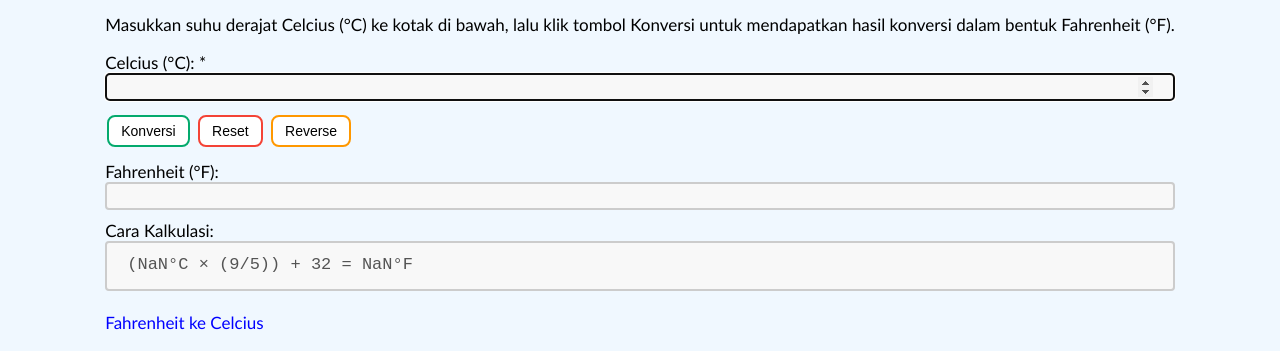
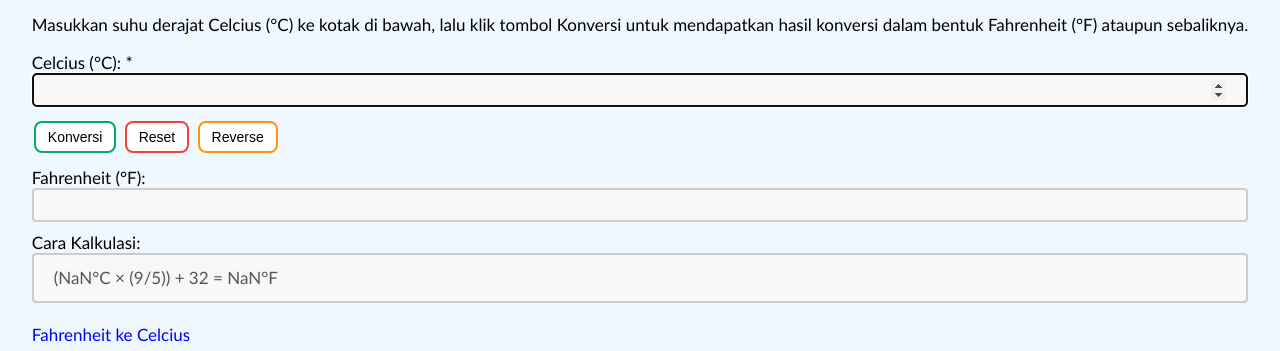
Before and after one commit to revou-fundamental-course/30-sept-24-MBLGZT12real, a plain HTML site: page index.html in a window 1280 px wide. Both pictures are taken after a click on the input "Konversi". Shown: the part 115-466 px from the top of the page. Drawn offline with Linux system fonts and the light colour scheme.

Commit message:
update before final
update before final

```diff
--- a/css/style.css
+++ b/css/style.css
@@ -22,14 +22,14 @@ textarea{
     border: 2px solid #ccc;
     border-radius: 4px;
     background-color: #f8f8f8;
-    font-size: 17px;
+    font-family: 'Calibri';
+    font-size: 18px;
     resize: none;
 }
 
 #cNilai{
     width: 100%;
-    height: 22px;
-    padding: 12px 20px;
+    padding: 5px 20px;
     box-sizing: border-box;
     border: 2px solid #ccc;
     border-radius: 4px;
@@ -39,8 +39,7 @@ textarea{
 
 #cHasil{
     width: 100%;
-    height: 22px;
-    padding: 12px 20px;
+    padding: 5px 20px;
     box-sizing: border-box;
     border: 2px solid #ccc;
     border-radius: 4px;
--- a/index.html
+++ b/index.html
@@ -20,7 +20,7 @@
     <main>
         <section>
             <article>
-                <p>Masukkan suhu derajat Celcius (&deg;C) ke kotak di bawah, lalu klik tombol Konversi untuk mendapatkan hasil konversi dalam bentuk Fahrenheit (&deg;F).</p>
+                <p>Masukkan suhu derajat Celcius (&deg;C) ke kotak di bawah, lalu klik tombol Konversi untuk mendapatkan hasil konversi dalam bentuk Fahrenheit (&deg;F) ataupun sebaliknya.</p>
             </article>
 
             <!--<form name="konversi" onsubmit="konversi()">-->
--- a/js/script.js
+++ b/js/script.js
@@ -8,12 +8,12 @@ function konversi(){
         alert("Input Harus Terisi dan Angka!");
     }else{
         if(conve == "C2F"){
-            let hasil = ((9/5) * nilai) + 32;
-            document.getElementById("cHasil").value = parseFloat(hasil);
+            let hasil = parseFloat(((9/5) * nilai) + 32).toFixed(2);
+            document.getElementById("cHasil").value = parseFloat(hasil).toFixed(2);
             document.getElementById("cFormula").innerHTML = '('+nilai+'&deg;C &times; (9/5)) + 32 = '+hasil+'&deg;F';
         }else{
-            let hasil = (5/9) * (nilai - 32);
-            document.getElementById("cHasil").value = parseFloat(hasil);
+            let hasil = parseFloat((5/9) * (nilai - 32)).toFixed(2);
+            document.getElementById("cHasil").value = parseFloat(hasil).toFixed(2);
             document.getElementById("cFormula").innerHTML = '(5/9) &times; ('+nilai+'&deg;C - 32) = '+hasil+'&deg;F';
         }
 
@@ -25,12 +25,6 @@ function reset(){
     document.getElementById("cNilai").value = "";
     document.getElementById("cHasil").value = "";
     document.getElementById("cFormula").innerHTML = "";
-    document.getElementById("cHitungan").value = "C2F";
-    document.getElementById("nNilai").innerHTML = "Celcius (&deg;C): *";
-    document.getElementById("nHasil").innerHTML = "Fahrenheit (&deg;F):";
-    document.getElementById("link").innerText = "Fahrenheit ke Celcius";
-    document.getElementById("lF2C").style.display = "none";
-    document.getElementById("lC2F").style.display = "block";
     document.getElementById("cNilai").focus();
 }
 
```
